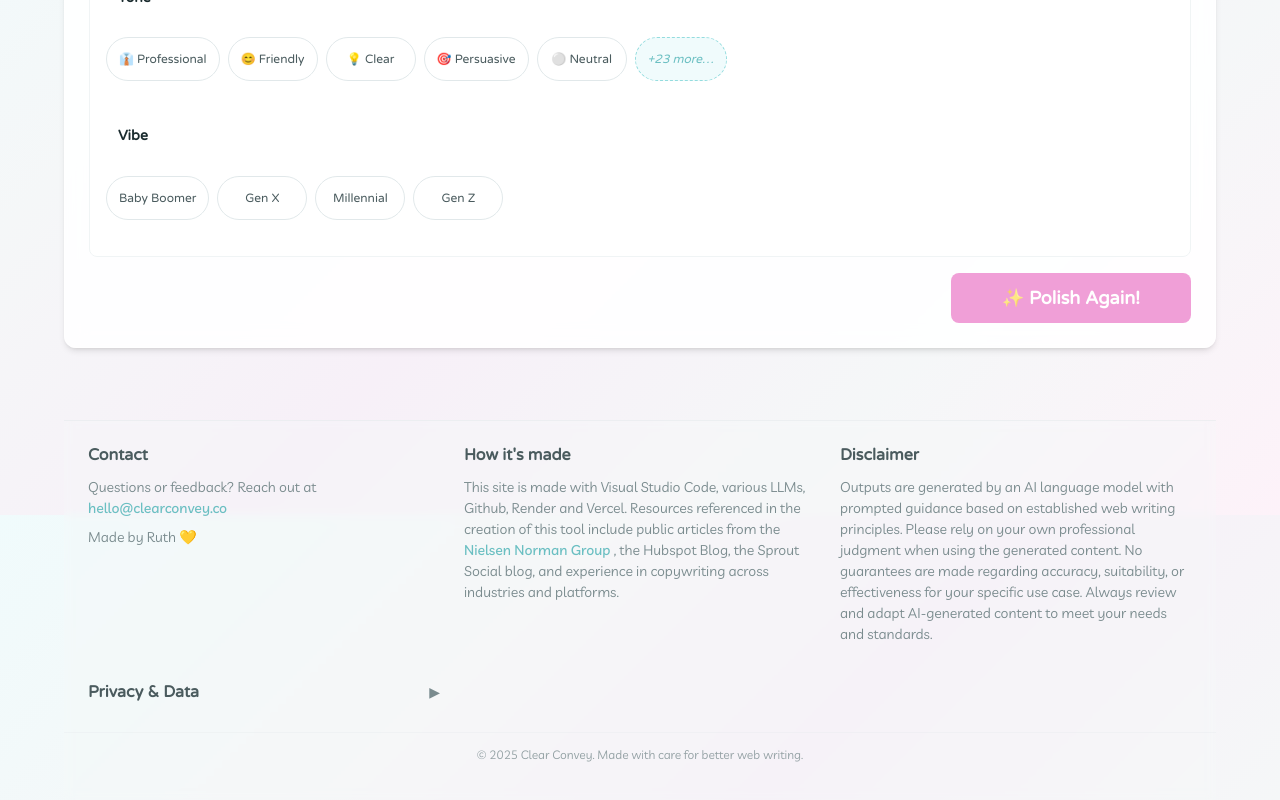
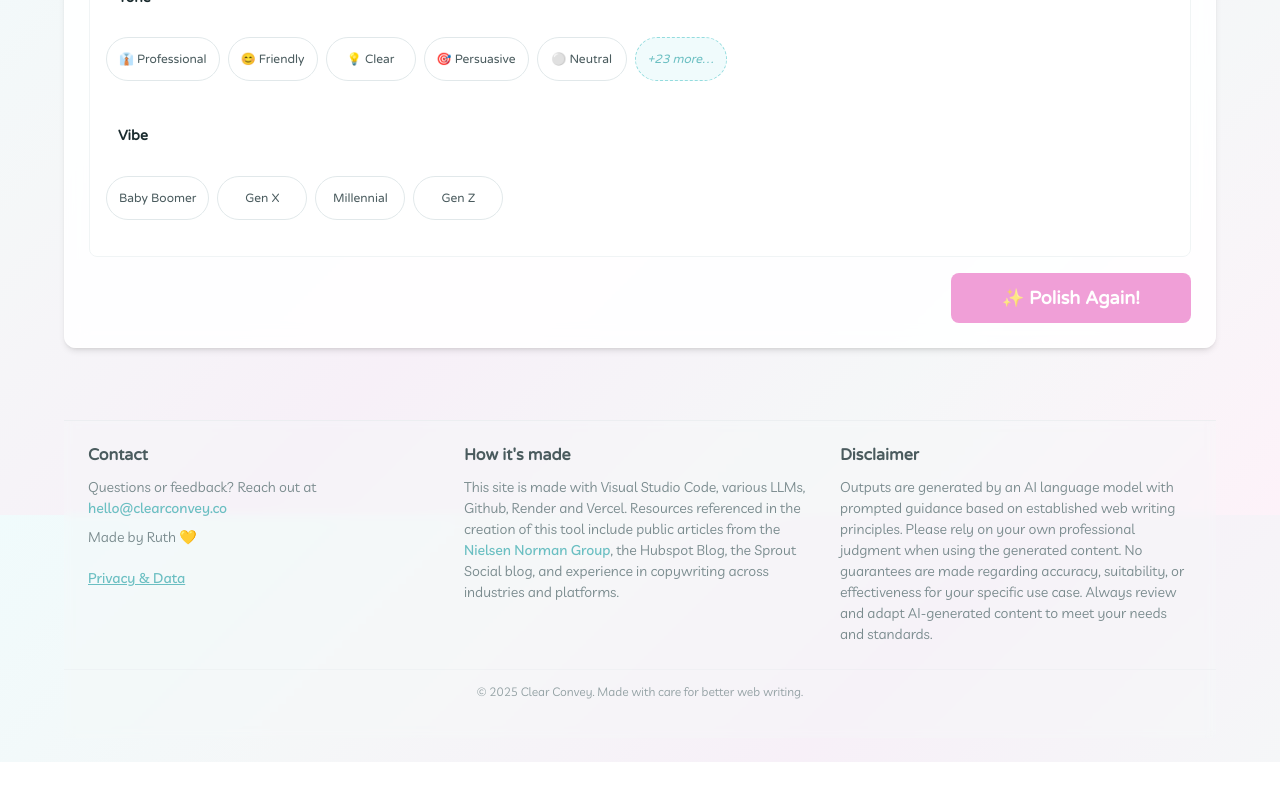
Before and after one commit to cd-space-dot-dot/web-copy-polisher-frontend, a React (Vite) app: page / in a window 1280 px wide. Shown: the part 1885-2685 px from the top of the page. After the commit the page ends 2647 px from the top, so only its background shows below. Built offline with nearby package versions, Linux system fonts and the light colour scheme; a web font is replaced by a local one.

Commit message:
privacy policy edited

```diff
--- a/src/components/Footer.jsx
+++ b/src/components/Footer.jsx
@@ -82,6 +82,9 @@ export default function Footer() {
           <p>
             Made by Ruth 💛
           </p>
+          <p>
+            <PrivacyPolicy />
+          </p>
         </div>
 
         <div className="footer-section">
@@ -96,7 +99,7 @@ export default function Footer() {
               className="footer-link"
             >
               Nielsen Norman Group
-            </a>{" "}
+            </a>{""}
             , the Hubspot Blog, the Sprout Social blog,
             and experience in copywriting across industries and platforms.
           </p>
@@ -112,10 +115,6 @@ export default function Footer() {
             adapt AI-generated content to meet your needs and standards.
           </p>
         </div>
-
-        <div className="footer-section">
-          <PrivacyPolicy />
-        </div>
       </div>
 
       <div className="footer-bottom">
--- a/src/components/PrivacyPolicy.jsx
+++ b/src/components/PrivacyPolicy.jsx
@@ -1,17 +1,29 @@
 import React, { useState } from 'react';
 
 export default function PrivacyPolicy() {
-  const [isExpanded, setIsExpanded] = useState(false);
+  const [isModalOpen, setIsModalOpen] = useState(false);
+
+  const openModal = () => setIsModalOpen(true);
+  const closeModal = () => setIsModalOpen(false);
 
   return (
-    <div className="privacy-policy">
-      <div className="privacy-header" onClick={() => setIsExpanded(!isExpanded)}>
-        <h3>Privacy & Data</h3>
-        <span className="toggle-icon">{isExpanded ? '▼' : '▶'}</span>
-      </div>
+    <>
+      <button
+        className="privacy-link"
+        onClick={openModal}
+      >
+        Privacy & Data
+      </button>
 
-      {isExpanded && (
-        <div className="privacy-content">
+      {isModalOpen && (
+        <div className="modal-overlay" onClick={closeModal}>
+          <div className="modal-content" onClick={(e) => e.stopPropagation()}>
+            <div className="modal-header">
+              <h2>Privacy & Data</h2>
+              <button className="modal-close" onClick={closeModal}>×</button>
+            </div>
+
+            <div className="modal-body">
           <div className="privacy-section">
             <h4>What We Store Locally (On Your Device)</h4>
             <ul>
@@ -42,11 +54,13 @@ export default function PrivacyPolicy() {
             </ul>
           </div>
 
-          <div className="privacy-note">
-            <strong>Private browsing:</strong> If you use incognito/private mode, your session history won't persist between visits.
+              <div className="privacy-note">
+                <strong>Private browsing:</strong> If you use incognito/private mode, your session history won't persist between visits.
+              </div>
+            </div>
           </div>
         </div>
       )}
-    </div>
+    </>
   );
 }
--- a/src/index.css
+++ b/src/index.css
@@ -2153,40 +2153,87 @@ textarea {
   }
 }
 
-/* ===== PRIVACY POLICY COMPONENT ===== */
-.privacy-policy {
-  margin-bottom: var(--space-2);
-}
-
-.privacy-header {
+/* ===== PRIVACY POLICY MODAL ===== */
+.privacy-link {
+  background: none;
+  border: none;
+  color: var(--primary-dark);
+  text-decoration: underline;
+  cursor: pointer;
+  font-size: var(--text-sm);
+  font-family: var(--font-body);
+  transition: var(--transition);
+  padding: 0;
+}
+
+.privacy-link:hover {
+  color: var(--primary);
+}
+
+.modal-overlay {
+  position: fixed;
+  top: 0;
+  left: 0;
+  right: 0;
+  bottom: 0;
+  background: rgba(0, 0, 0, 0.5);
+  display: flex;
+  align-items: center;
+  justify-content: center;
+  z-index: 1000;
+  padding: var(--space-4);
+}
+
+.modal-content {
+  background: var(--background-alt);
+  border-radius: var(--radius-lg);
+  box-shadow: var(--shadow-lg);
+  max-width: 600px;
+  width: 100%;
+  max-height: 80vh;
+  overflow-y: auto;
+  border: 1px solid var(--border);
+}
+
+.modal-header {
   display: flex;
   justify-content: space-between;
   align-items: center;
+  padding: var(--space-4) var(--space-4) var(--space-2);
+  border-bottom: 1px solid var(--border-light);
+}
+
+.modal-header h2 {
+  margin: 0;
+  color: var(--text-primary);
+  font-family: var(--font-headings);
+  font-size: var(--text-xl);
+  font-weight: 600;
+}
+
+.modal-close {
+  background: none;
+  border: none;
+  font-size: 1.5rem;
   cursor: pointer;
-  user-select: none;
-  padding: var(--space-1) 0;
-}
-
-.privacy-header h3 {
-  margin: 0;
+  color: var(--text-muted);
+  padding: 0;
+  width: 2rem;
+  height: 2rem;
+  display: flex;
+  align-items: center;
+  justify-content: center;
+  border-radius: var(--radius-sm);
+  transition: var(--transition);
+}
+
+.modal-close:hover {
+  background: var(--surface);
   color: var(--text-secondary);
-  font-family: var(--font-headings);
-  font-size: var(--text-base);
-  font-weight: 600;
-}
-
-.privacy-header .toggle-icon {
-  color: var(--text-muted);
-  font-size: var(--text-sm);
-  transition: var(--transition);
-}
-
-.privacy-header:hover .toggle-icon {
-  color: var(--text-secondary);
-}
-
-.privacy-content {
-  margin-top: var(--space-3);
+}
+
+.modal-body {
+  padding: var(--space-4);
   font-size: var(--text-sm);
   line-height: 1.5;
 }
```
